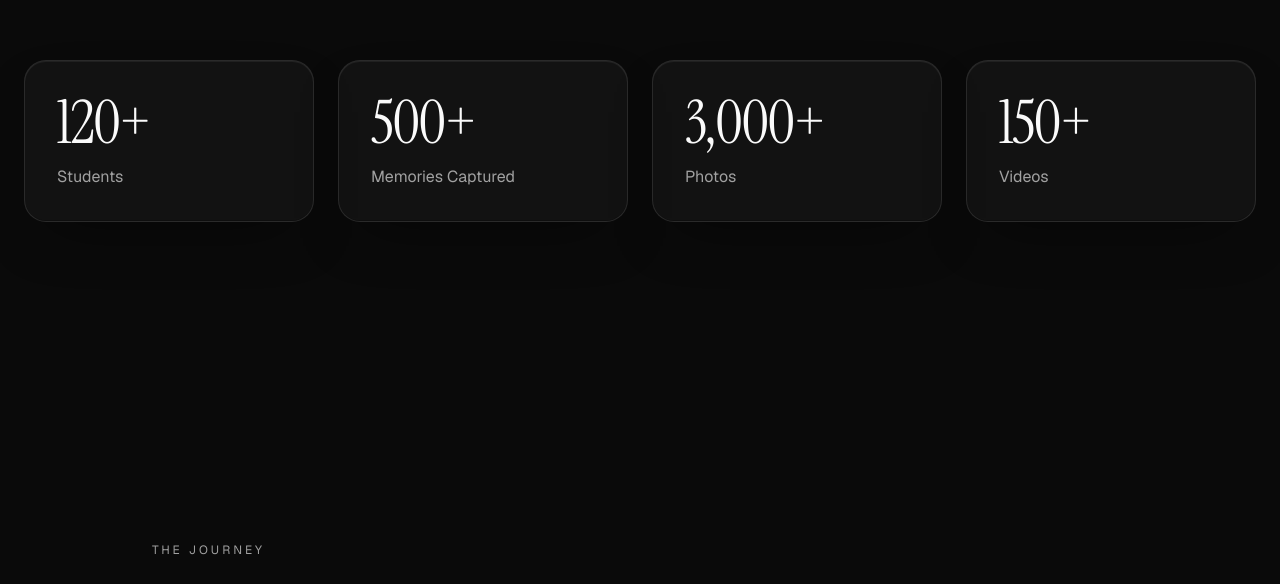
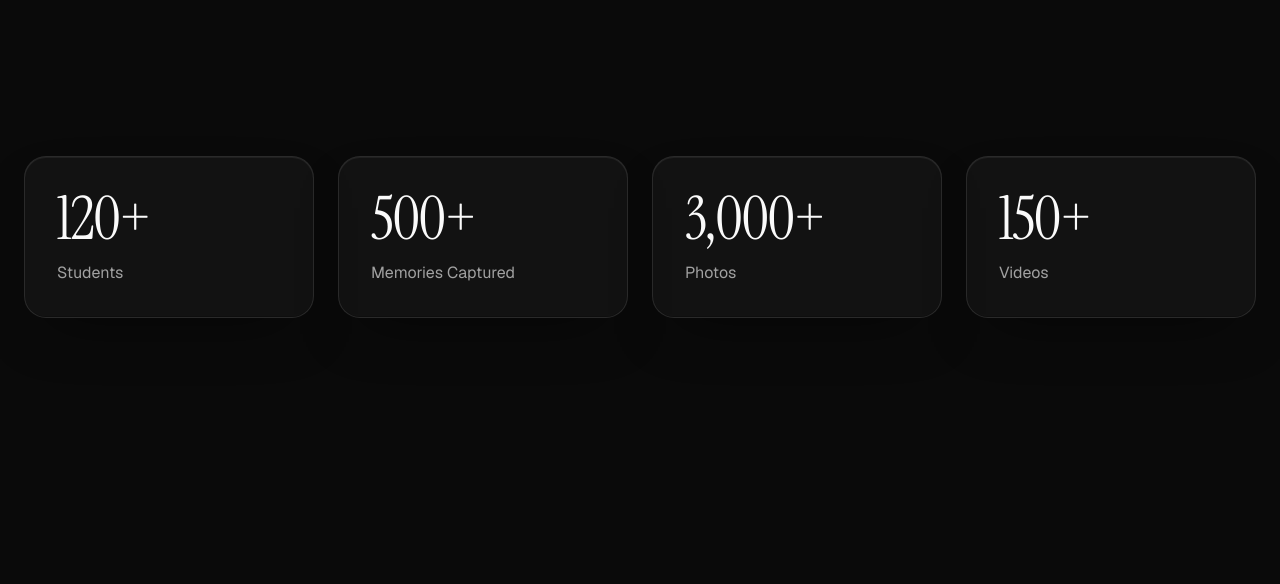
Before and after one commit to sehzadezz/yearbook-landing-page, a Next.js app: page / in a window 1280 px wide. Shown: the part 1646-2230 px from the top of the page. Built offline with nearby package versions, Linux system fonts and the light colour scheme; a web font is replaced by a local one.

Commit message:
feat: adjust padding and margins in Stats section layout

```diff
--- a/components/sections/stats.tsx
+++ b/components/sections/stats.tsx
@@ -45,7 +45,7 @@ function Counter({ value, suffix }: { value: number; suffix: string }) {
 
 export function Stats() {
   return (
-    <section className="mx-auto max-w-7xl px-6 pt-24 pb-28 md:pt-32 md:pb-40">
+    <section className="mx-auto max-w-7xl px-6 pt-40 pb-28 md:pt-56 md:pb-40">
       <div className="grid grid-cols-2 gap-4 md:grid-cols-4 md:gap-6">
         {stats.map((stat, i) => (
           <Reveal key={stat.label} delay={i * 0.1}>
```
